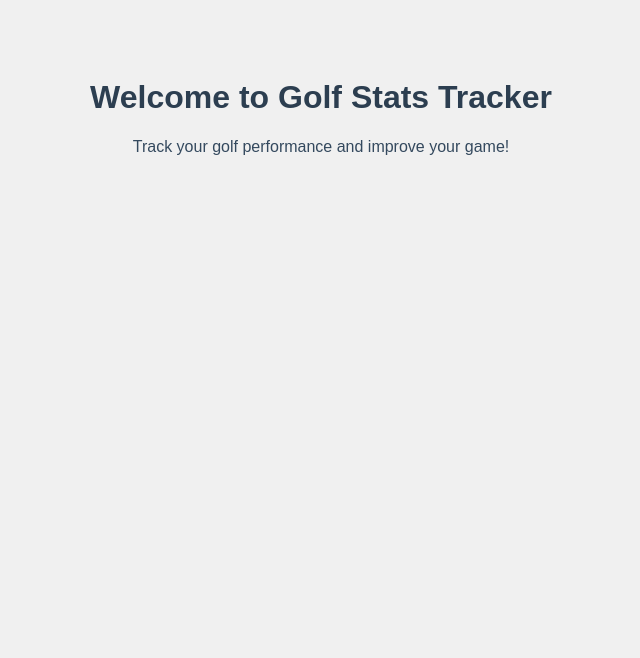
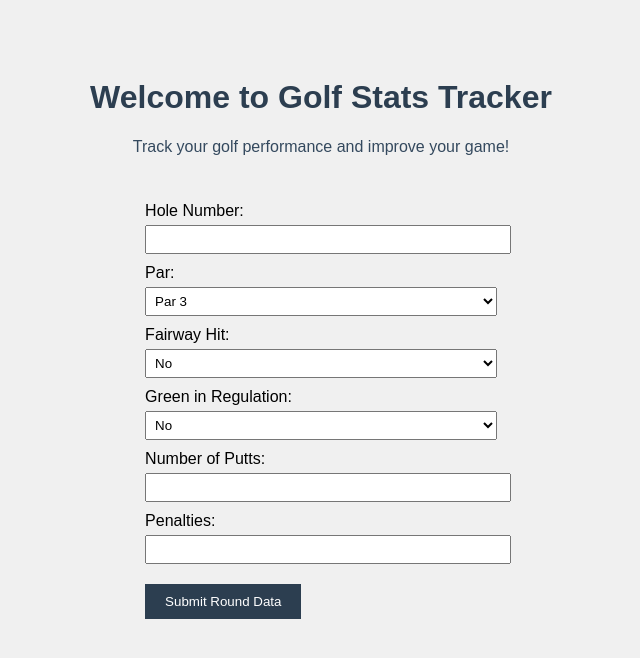
Before and after one commit to Patu-code/Golf-stat-Cobram, a plain HTML site: page index.html in a window 1280 px wide. Shown: the whole page, without its empty margins (319-959 px from the left). Drawn offline with Linux system fonts and the light colour scheme.

Commit message:
Update index.html

```diff
--- a/index.html
+++ b/index.html
@@ -17,10 +17,63 @@
         p {
             color: #34495e;
         }
+        form {
+            margin-top: 20px;
+            display: inline-block;
+            text-align: left;
+        }
+        label {
+            display: block;
+            margin: 10px 0 5px;
+        }
+        input[type="number"], select {
+            padding: 5px;
+            width: 100%;
+        }
+        button {
+            padding: 10px 20px;
+            background-color: #2c3e50;
+            color: white;
+            border: none;
+            cursor: pointer;
+            margin-top: 20px;
+        }
     </style>
 </head>
 <body>
     <h1>Welcome to Golf Stats Tracker</h1>
     <p>Track your golf performance and improve your game!</p>
+
+    <form>
+        <label for="hole">Hole Number:</label>
+        <input type="number" id="hole" name="hole" min="1" max="18" required>
+
+        <label for="par">Par:</label>
+        <select id="par" name="par">
+            <option value="3">Par 3</option>
+            <option value="4">Par 4</option>
+            <option value="5">Par 5</option>
+        </select>
+
+        <label for="fairway">Fairway Hit:</label>
+        <select id="fairway" name="fairway">
+            <option value="0">No</option>
+            <option value="1">Yes</option>
+        </select>
+
+        <label for="green">Green in Regulation:</label>
+        <select id="green" name="green">
+            <option value="0">No</option>
+            <option value="1">Yes</option>
+        </select>
+
+        <label for="putts">Number of Putts:</label>
+        <input type="number" id="putts" name="putts" min="0" required>
+
+        <label for="penalty">Penalties:</label>
+        <input type="number" id="penalty" name="penalty" min="0" required>
+
+        <button type="submit">Submit Round Data</button>
+    </form>
 </body>
 </html>
```
